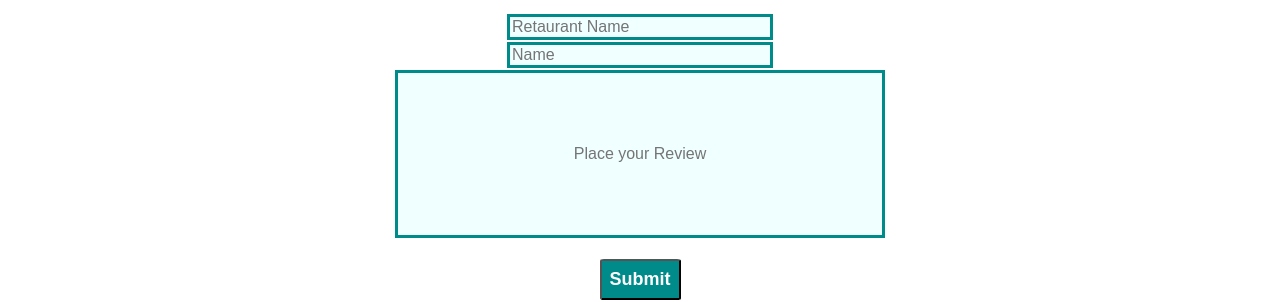
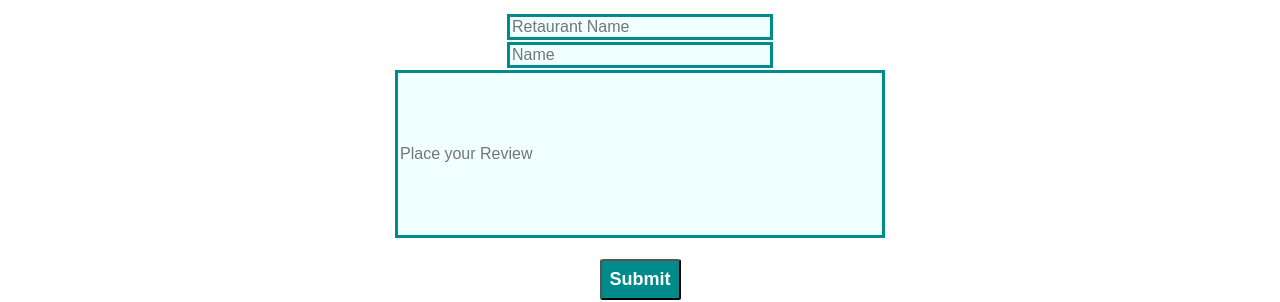
Before and after one commit to jayl2/Gobble2, a React (Create React App) app in the folder frontend/: page /Reviews in a window 1280 px wide. Shown: the part 202-504 px from the top of the page. Built offline with nearby package versions, Linux system fonts and the light colour scheme; no server answers; a web font is replaced by a local one.

Commit message:
stylingg

```diff
--- a/frontend/src/App.css
+++ b/frontend/src/App.css
@@ -129,7 +129,6 @@ p{
 }
 
 .NewRestForm2{
-  text-align: center;
   width: 30rem;
   height:10rem;
   font-size: 16px;
--- a/frontend/src/components/AddRestaurant.jsx
+++ b/frontend/src/components/AddRestaurant.jsx
@@ -18,6 +18,7 @@ const AddRestaurant = (props) => {
     setNewRest({ ...newRest, [e.target.name]: e.target.value });
   };
 
+  //posting new restaurant to
   const addNewRestaurant = async (e) => {
     e.preventDefault();
     await axios.post("http://localhost:3001/restaurants", newRest);
--- a/frontend/src/components/Reviews.jsx
+++ b/frontend/src/components/Reviews.jsx
@@ -14,6 +14,7 @@ const Reviews = () => {
   const [formState, setFormState] = useState(initialState);
   const [submitted, setSubmitted] = useState(true);
 
+  //getting reviews
   useEffect(() => {
     const getReviews = async () => {
       try {
```
